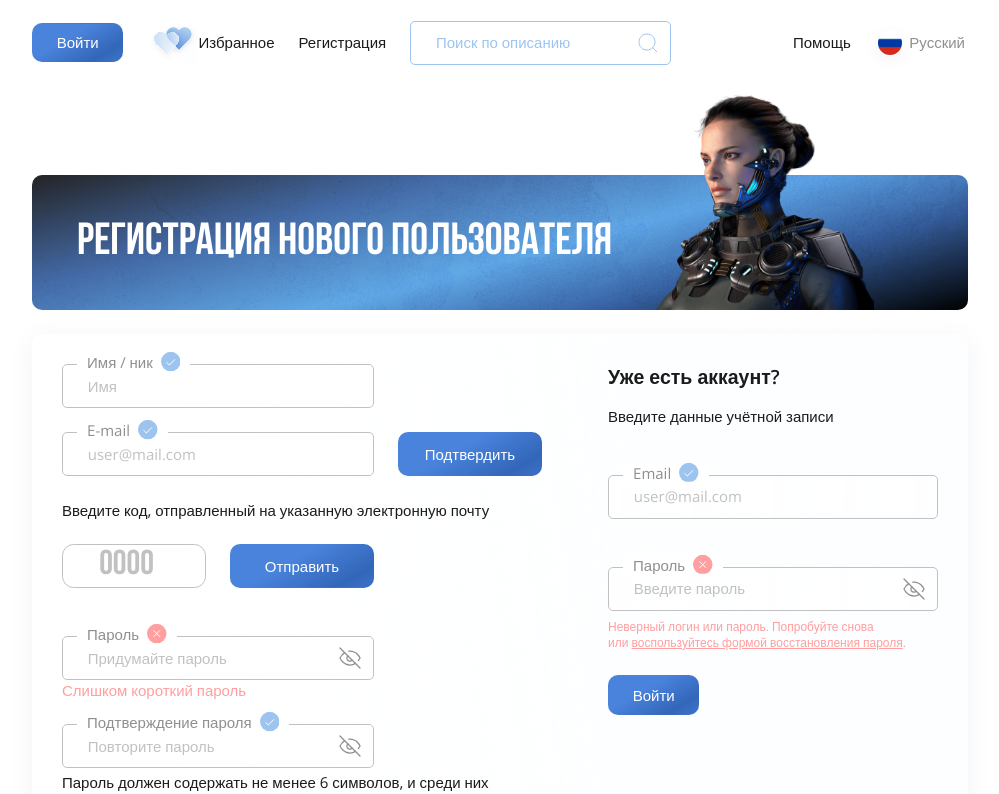
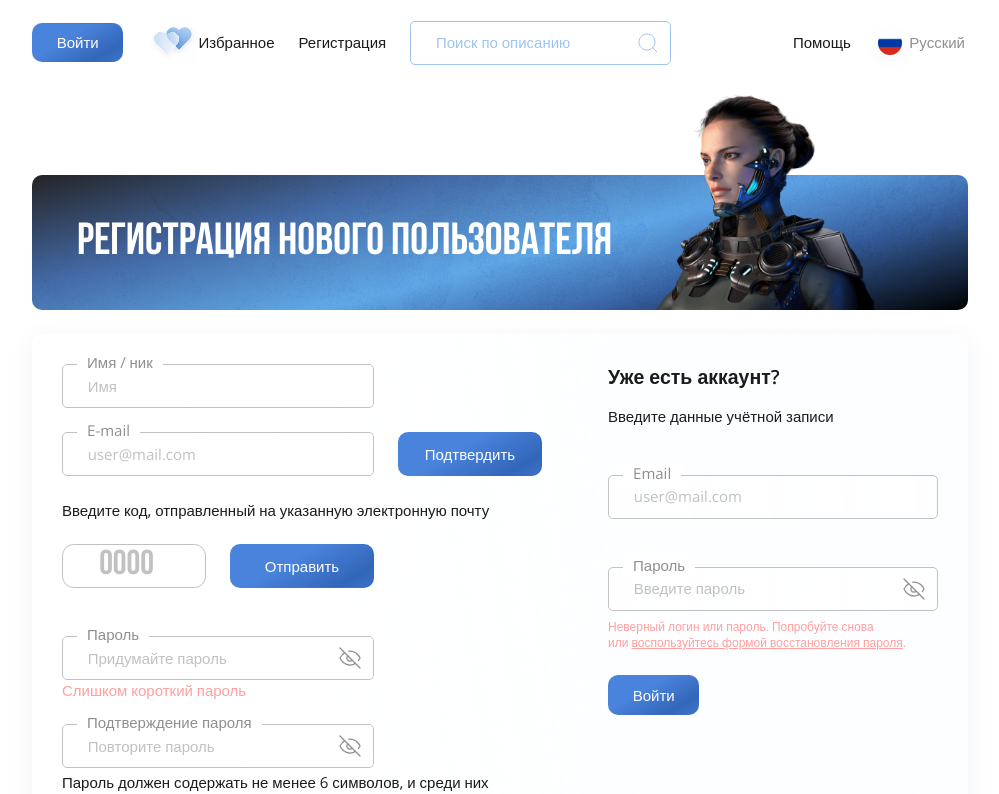
Before and after one commit to PIaiX/purchases, a React (Create React App) app: page /#/registration in a window 1280 px wide. Shown: the top 794 px of the page, without its empty margins (140-1139 px from the left). Built offline with nearby package versions, Linux system fonts and the light colour scheme; the HTML template or start-up script is replaced by a standard one.

Commit message:
inputs replace to component LabeledInput

```diff
--- a/src/components/forms/AuthorizationForm.jsx
+++ b/src/components/forms/AuthorizationForm.jsx
@@ -3,6 +3,7 @@ import CheckMark from '../svg/CheckMark';
 import CrossMark from '../svg/CrossMark';
 import { Link } from 'react-router-dom';
 import InputPassword from '../utils/InputPassword';
+import LabeledInput from '../utils/LabeledInput';
 
 const AuthorizationForm = (props) => {
   return (
@@ -12,21 +13,9 @@ const AuthorizationForm = (props) => {
         <h4 className='mb-3'>{props.title}</h4>
       }
       <p className='mb-4 mb-sm-5'>Введите данные учётной записи</p>
-      <div className="labeled-input mb-4 mb-sm-5">
-        <input type="email" placeholder='user@mail.com'/>
-        <label>
-          <span>Email</span>
-          <CheckMark className="pale-blue fs-13 ms-2"/>
-        </label>
-      </div>
+      <LabeledInput className="mb-4 mb-sm-5" type="email" label={'Email'} placeholder='user@mail.com'/>
 
-      <div className="labeled-input mb-2">
-        <InputPassword placeholder='Введите пароль' />
-        <label>
-          <span>Пароль</span>
-          <CrossMark className="rose fs-13 ms-2"/>
-        </label>
-      </div>
+      <LabeledInput className="mb-2" type="password" label={'Пароль'} placeholder='Введите пароль'/>
       <p className='rose fs-08'>Неверный логин или пароль. Попробуйте снова или <Link to="/password" className='text-decoration-underline'>воспользуйтесь формой восстановления пароля</Link>.</p>
 
       <Link to='/account' className='btn-1 mt-4'>Войти</Link>
--- a/src/components/forms/PasswordForm.jsx
+++ b/src/components/forms/PasswordForm.jsx
@@ -1,9 +1,7 @@
 import React from 'react';
 import Row from 'react-bootstrap/Row';
 import Col from 'react-bootstrap/Col';
-import CheckMark from '../svg/CheckMark';
-import CrossMark from '../svg/CrossMark';
-import InputPassword from '../utils/InputPassword';
+import LabeledInput from '../utils/LabeledInput';
 
 const PasswordForm = () => {
   return (
@@ -12,13 +10,7 @@ const PasswordForm = () => {
 
       <Row className='g-3 g-md-4'>
         <Col md={8}>
-          <div className="labeled-input">
-            <input type="email" placeholder='user@mail.com'/>
-            <label>
-              <span>E-mail</span>
-              <CrossMark className="rose fs-13 ms-2"/>
-            </label>
-          </div>
+          <LabeledInput type="email" placeholder='user@mail.com' label={'E-mail'}/>
         </Col>
         <Col md={4}>
           <button type='button' className='btn-1 h-100 w-100'>Восстановить</button>
@@ -31,18 +23,14 @@ const PasswordForm = () => {
         <Col md={4}>
           <input className='code' type="number" placeholder='0000'/>
         </Col>
-        <Col md={4}><button type='button' className='btn-1 h-100 w-100'>Отправить</button></Col>
+        <Col md={4}>
+          <button type='button' className='btn-1 h-100 w-100'>Отправить</button>
+        </Col>
       </Row>
 
       <Row>
         <Col md={8}>
-          <div className="labeled-input mb-2">
-            <InputPassword placeholder='Придумайте пароль' />
-            <label>
-              <span>Новый пароль</span>
-              <CheckMark className="pale-blue fs-13 ms-2"/>
-            </label>
-          </div>
+          <LabeledInput className="mb-2" type="password" placeholder='Придумайте пароль' label={'Новый пароль'}/>
         </Col>
       </Row>
       <p className='rose fs-08'>Слишком короткий пароль</p>
@@ -50,13 +38,7 @@ const PasswordForm = () => {
 
       <Row className='mt-4'>
         <Col md={8}>
-          <div className="labeled-input mb-2">
-            <InputPassword placeholder='Повторите пароль' />
-            <label>
-              <span>Подтверждение пароля</span>
-              <CheckMark className="pale-blue fs-13 ms-2"/>
-            </label>
-          </div>
+          <LabeledInput className="mb-2" type="password" placeholder='Повторите пароль' label={'Подтверждение пароля'}/>
         </Col>
       </Row>
 
--- a/src/components/forms/RegistrationForm.jsx
+++ b/src/components/forms/RegistrationForm.jsx
@@ -4,28 +4,17 @@ import Col from 'react-bootstrap/Col';
 import CheckMark from '../svg/CheckMark';
 import CrossMark from '../svg/CrossMark';
 import InputPassword from '../utils/InputPassword';
+import LabeledInput from '../utils/LabeledInput';
 
 const RegistrationForm = () => {
   return (
     <form action="" className='midi'>
       <Row className='g-3 g-sm-4'>
         <Col md={8}>
-          <div className="labeled-input">
-            <input type="text" placeholder='Имя'/>
-            <label>
-              <span>Имя / ник</span>
-              <CheckMark className="pale-blue fs-13 ms-2"/>
-            </label>
-          </div>
+          <LabeledInput type="text" label={'Имя / ник'} placeholder='Имя'/>
         </Col>
         <Col md={8}>
-          <div className="labeled-input">
-            <input type="email" placeholder='user@mail.com'/>
-            <label>
-              <span>E-mail</span>
-              <CheckMark className="pale-blue fs-13 ms-2"/>
-            </label>
-          </div>
+          <LabeledInput type="email" label={'E-mail'} placeholder='user@mail.com'/>
         </Col>
         <Col md={4}>
           <button type='button' className='btn-1 h-100 w-100'>Подтвердить</button>
@@ -42,23 +31,11 @@ const RegistrationForm = () => {
 
       <Row className='g-4'>
         <Col md={8}>
-          <div className="labeled-input">
-            <InputPassword placeholder='Придумайте пароль' />
-            <label>
-              <span>Пароль</span>
-              <CrossMark className="rose fs-13 ms-2"/>
-            </label>
-          </div>
+          <LabeledInput type="password" label={'Пароль'} placeholder='Придумайте пароль'/>
           <p className='rose'>Слишком короткий пароль</p>
         </Col>
         <Col md={8}>
-          <div className="labeled-input">
-            <InputPassword placeholder='Повторите пароль' />
-            <label>
-              <span>Подтверждение пароля</span>
-              <CheckMark className="pale-blue fs-13 ms-2"/>
-            </label>
-          </div>
+          <LabeledInput type="password" label={'Подтверждение пароля'} placeholder='Повторите пароль'/>
         </Col>
       </Row>
       <p className='mt-1'>Пароль должен содержать не менее 6 символов, и среди них должны быть заглавные и строчные буквы, цифры, специальные символы (т. е. *, %, &,!)</p>
--- a/src/components/utils/LabeledInput.jsx
+++ b/src/components/utils/LabeledInput.jsx
@@ -7,7 +7,7 @@ const LabeledInput = (props) => {
     <div className={"labeled-input " + props.className}>
       {
         (props.type === 'password')
-        ? <InputPassword />
+        ? <InputPassword placeholder={props.placeholder}/>
         : (props.type === 'select')
         ? <select>
           <option value="0" selected disabled>Выбрать</option>
@@ -19,7 +19,7 @@ const LabeledInput = (props) => {
         </select>
         : (props.type === 'textarea')
         ? <textarea name="" rows={props.rows} placeholder={props.placeholder}></textarea>
-        :<input type={props.type} />
+        :<input type={props.type} placeholder={props.placeholder}/>
       }
       <label>
         <span>{props.label}</span>
```
Also changed, not shown: package.json (line endings or trailing spaces).
